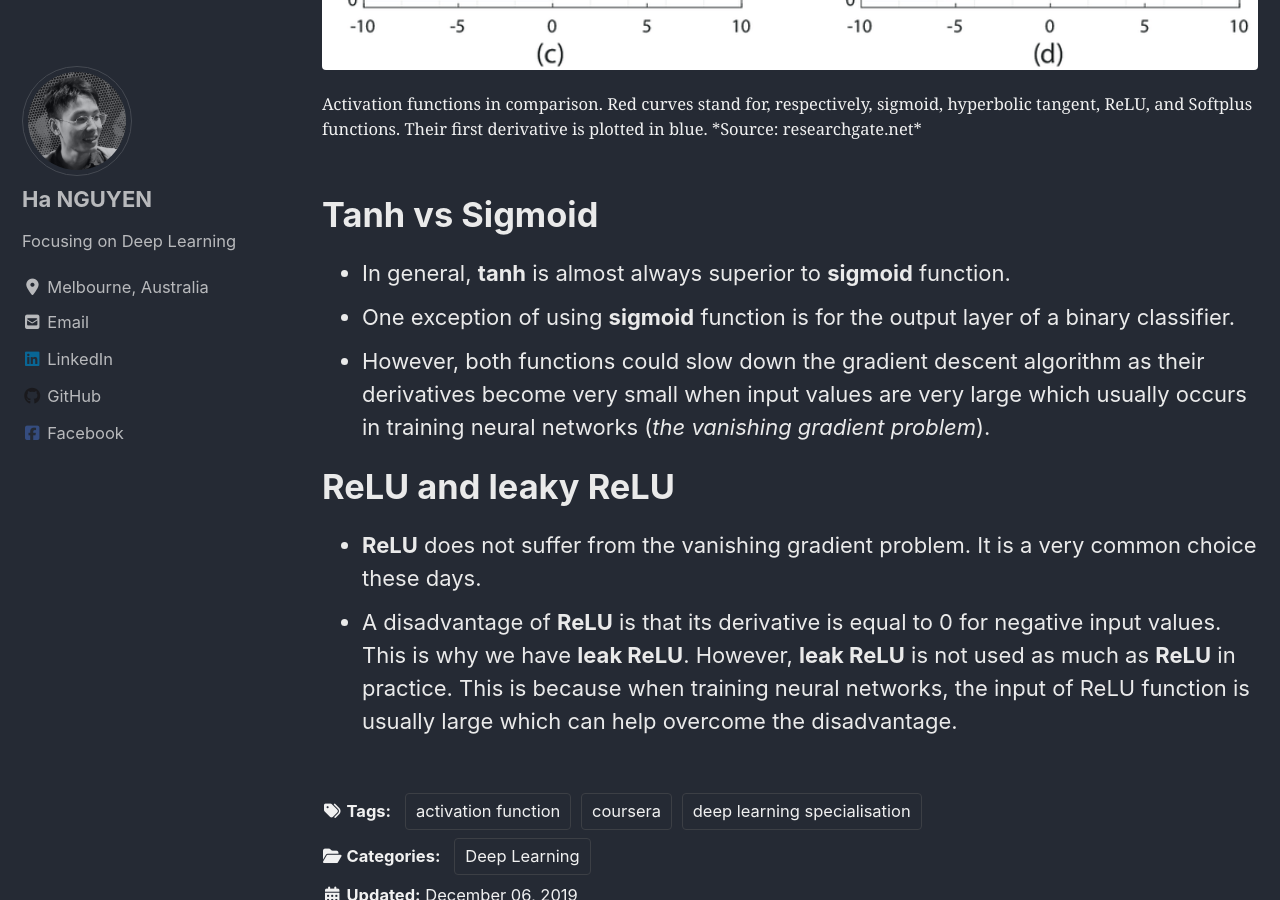
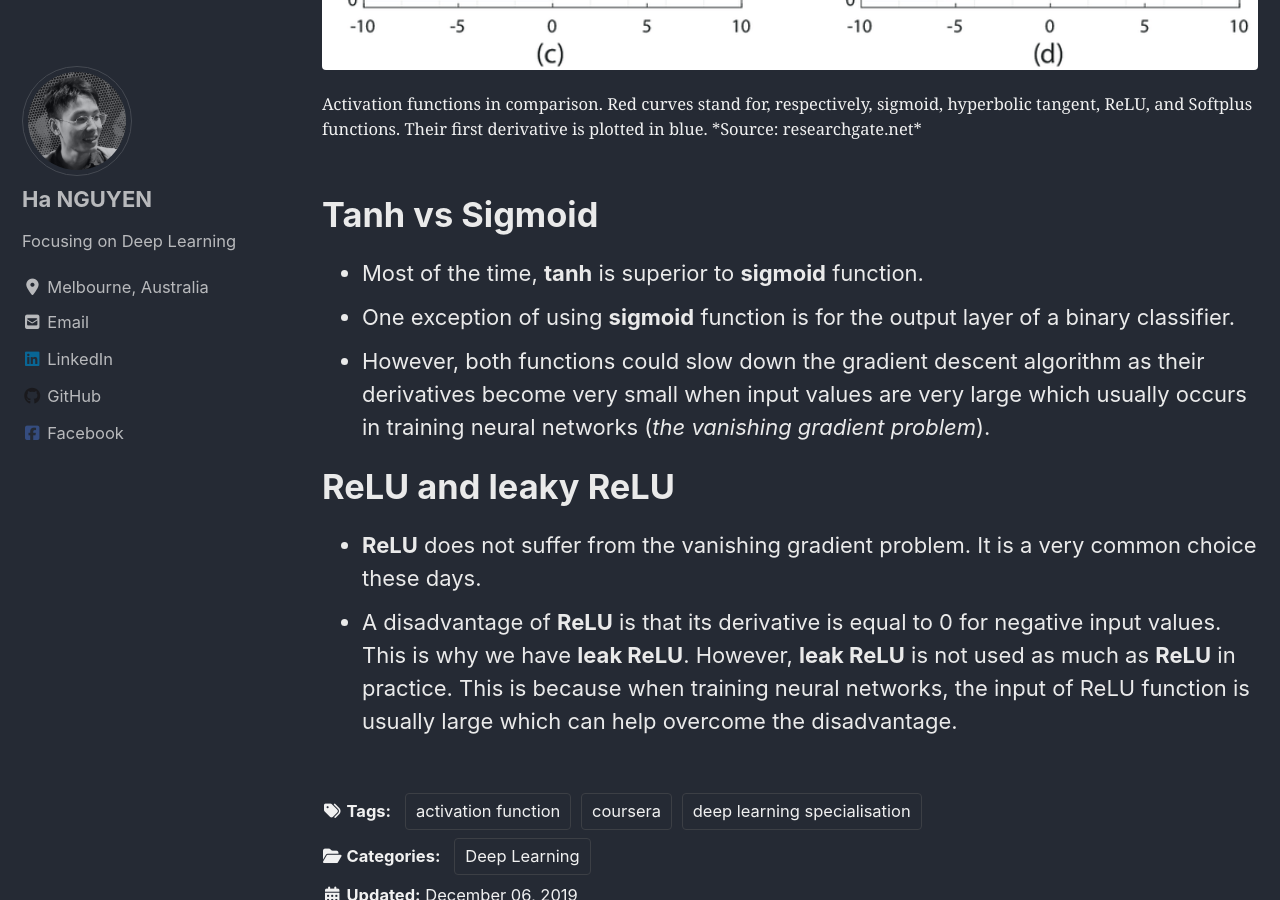
Before and after one commit to datasciblog/datasciblog.github.io, a Jekyll site: the page built from _posts/2019-12-06-DL-01-activation-functions.md, in a window 1280 px wide and 900 px high, scrolled down 1068 px. Built offline with Jekyll 4.4.1, drawn with Linux system fonts in a browser that asks for light colours; cached includes are drawn as plain includes; nearby versions of some CDN libraries.

Commit message:
Update 2019-12-06-DL-01-activation-functions.md

```diff
--- a/_posts/2019-12-06-DL-01-activation-functions.md
+++ b/_posts/2019-12-06-DL-01-activation-functions.md
@@ -26,7 +26,7 @@ These are some takeaways from [Activation Functions lecture](https://www.courser
 </figure>
 
 # Tanh vs Sigmoid
-- In general, **tanh** is almost always superior to **sigmoid** function.
+- Most of the time, **tanh** is superior to **sigmoid** function.
 - One exception of using **sigmoid** function is for the output layer of a binary classifier.
 - However, both functions could slow down the gradient descent algorithm as their derivatives become very small when input values are very large which usually occurs in training neural networks (*the vanishing gradient problem*).
 
```
